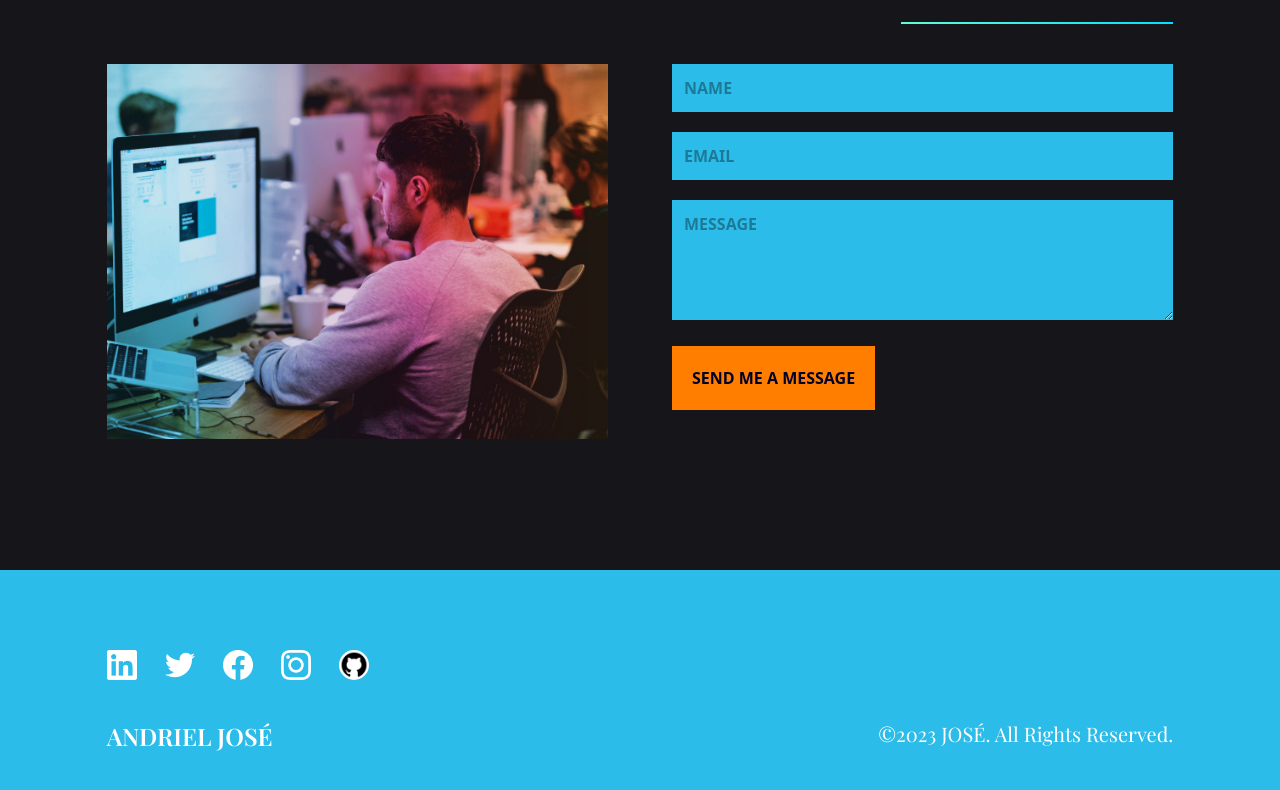
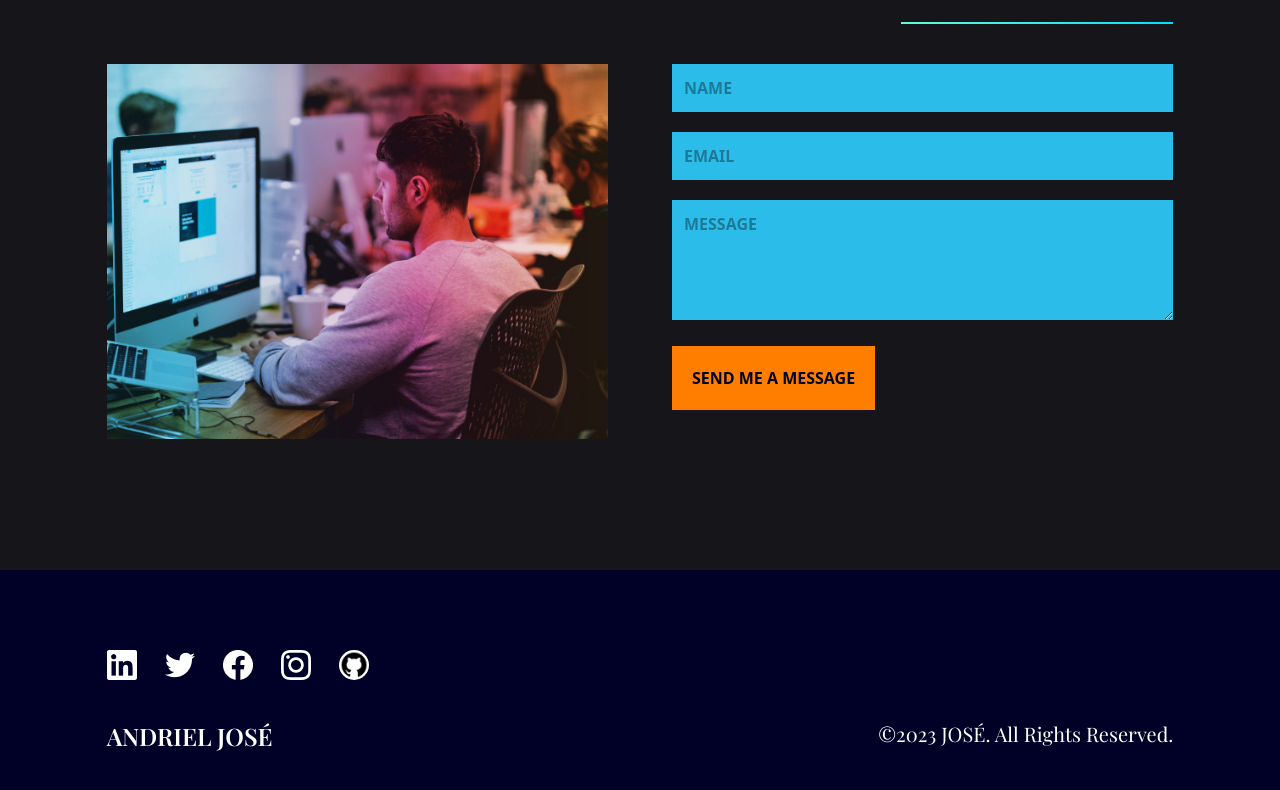
Before and after one commit to andriel300/my-react-portfolio, a React (Vite) app: page / in a window 1280 px wide. Shown: the part 4227-5017 px from the top of the page. Built offline with nearby package versions, Linux system fonts and the light colour scheme.

Commit message:
Change color

```diff
--- a/src/scenes/Footer.jsx
+++ b/src/scenes/Footer.jsx
@@ -30,7 +30,7 @@ const Footer = () => {
 
   return (
     <motion.footer
-      className="h-64 bg-blue pt-10"
+      className="h-64 bg-deep-blue pt-10"
       variants={containerVariants}
       initial="hidden"
       animate="visible"
```
